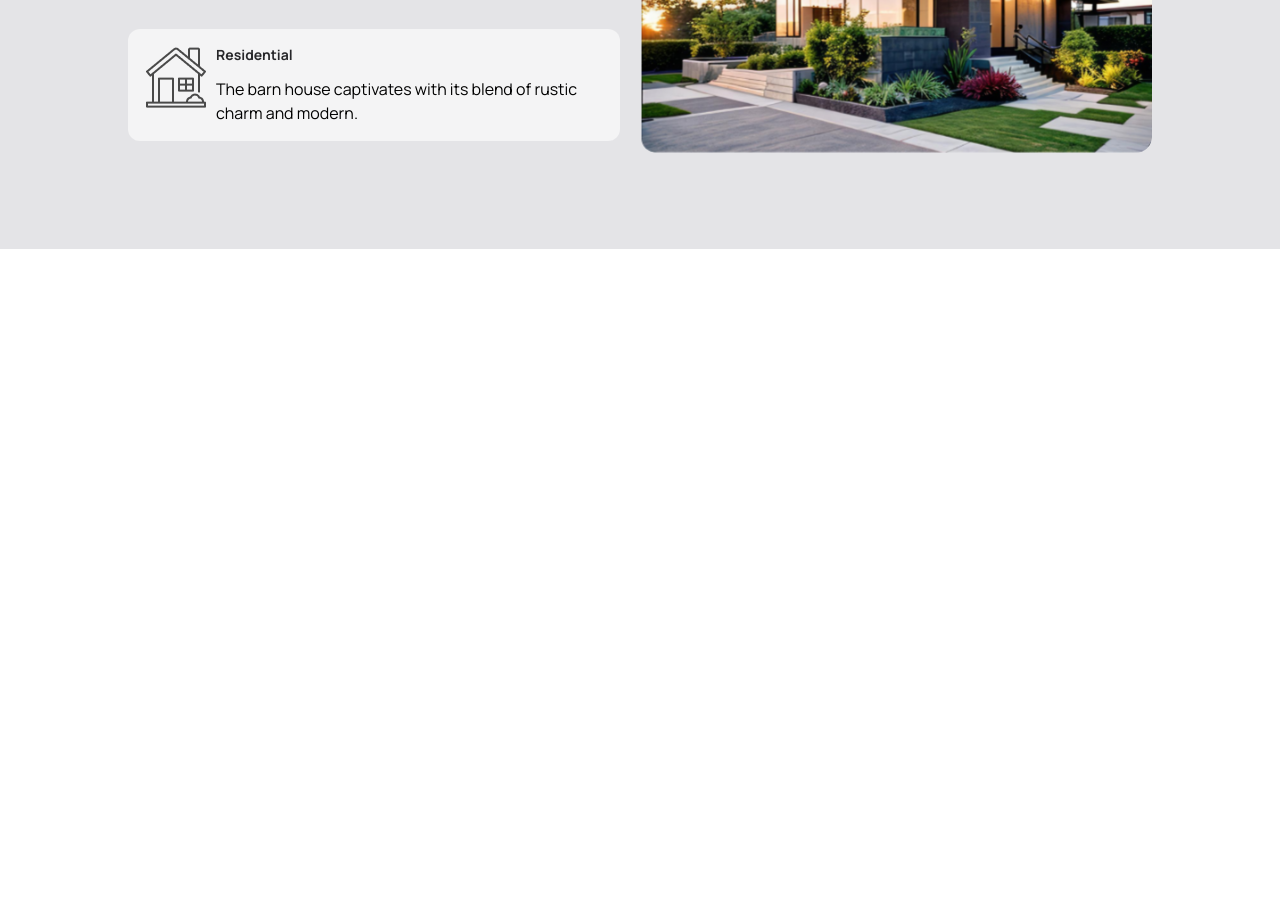
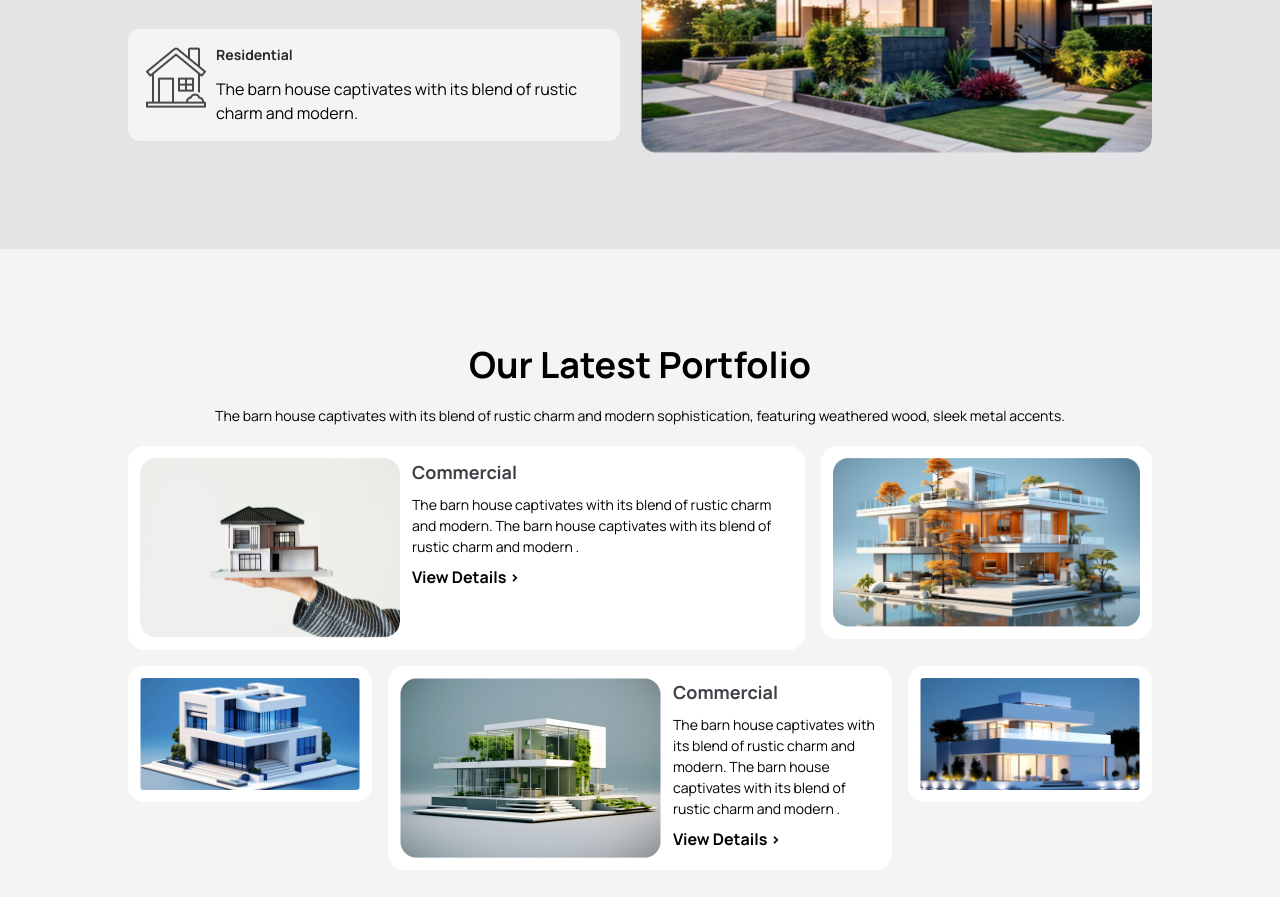
Before and after one commit to farad-alam/building-design, a website: page index.html in a window 1280 px wide. Shown: the part 1301-2198 px from the top of the page. Before the commit the page ends 1550 px from the top, so only its background shows below. Drawn offline with Linux system fonts and the light colour scheme.

Commit message:
protfolio added but not responsive

```diff
--- a/index.html
+++ b/index.html
@@ -155,10 +155,14 @@
     </header>
     <main>
       <section id="about-us" class="bg-zinc-200">
-        <img class=" hidden lg:block absolute bottom-[-240px] left-16" src="./assets/Vector.png" alt="">
+        <img
+          class="hidden lg:block absolute bottom-[-240px] left-16"
+          src="./assets/Vector.png"
+          alt=""
+        />
         <div
           id="about-context"
-          class="w-11/12  lg:w-4/5 mx-auto py-9 md:py-16 lg:py-24 grid grid-cols-1 md:grid-cols-2 md:grid-rows-auto lg:grid-rows-auto gap-5 items-start"
+          class="w-11/12 lg:w-4/5 mx-auto py-9 md:py-16 lg:py-24 grid grid-cols-1 md:grid-cols-2 md:grid-rows-auto lg:grid-rows-auto gap-5 items-start"
         >
           <div
             id="about-intro"
@@ -181,7 +185,9 @@
               </svg>
               <p>About Us</p>
             </div>
-            <h1 class="text-xl md:text-2xl lg:text-3xl font-bold text-center lg:text-start">
+            <h1
+              class="text-xl md:text-2xl lg:text-3xl font-bold text-center lg:text-start"
+            >
               We design thoughtful, liveable spaces
             </h1>
             <p class="text-center lg:text-start">
@@ -224,6 +230,83 @@
           />
         </div>
       </section>
+      <section id="portfolio" class="bg-zinc-100">
+        <div
+          id="portfolio-context"
+          class="py-10 md:py-14 lg:py-24 w-11/12 lg:w-4/5 mx-auto text-center"
+        >
+          <h1 class="text-xl md:text-3xl lg:text-4xl font-bold pb-5">
+            Our Latest Portfolio
+          </h1>
+          <p class="w-11/12 mx-auto text-[14px]">
+            The barn house captivates with its blend of rustic charm and modern
+            sophistication, featuring weathered wood, sleek metal accents.
+          </p>
+
+          <section
+            id="grid-portfolio"
+            class="py-5 grid grid-cols-1 md:grid-cols-12 lg:grid-rows-2 items-start gap-4"
+          >
+            <div
+              class="p-commercial md:col-span-12 lg:col-span-8 flex flex-col md:flex-row gap-3 bg-white p-3 rounded-2xl w-full"
+            >
+              <img class="" src="./assets/img1.png" alt="" />
+              <div id="p-com-context" class="flex flex-col gap-2 items-start">
+                <h3 class="text-lg font-bold text-zinc-700">Commercial</h3>
+                <p class="text-start text-[14px]">
+                  The barn house captivates with its blend of rustic charm and
+                  modern. The barn house captivates with its blend of rustic
+                  charm and modern .
+                </p>
+                <p class="font-bold">View Details ></p>
+              </div>
+            </div>
+            <div id="p-just-img" class="md:col-span-6 lg:col-span-4">
+              <img
+                class="bg-white p-3 rounded-2xl w-full"
+                src="assets/img2.png"
+                alt=""
+              />
+            </div>
+            <div id="p-just-img" class="md:col-span-6 lg:col-span-3 md:h-4/6">
+              <img
+                class="bg-white p-3 rounded-2xl w-full h-full object-cover"
+                src="assets/img3.png"
+                alt=""
+              />
+            </div>
+            <div
+              id="p-just-img"
+              class="flex md:col-span-12 lg:col-span-6 flex-col md:flex-row gap-3 bg-white p-3 rounded-2xl w-full"
+            >
+              <img class="" src="assets/img4.png" alt="" />
+              <div id="p-com-context" class="flex flex-col gap-2 items-start">
+                <h3 class="text-lg font-bold text-zinc-700">Commercial</h3>
+                <p class="text-start text-[14px]">
+                  The barn house captivates with its blend of rustic charm and
+                  modern. The barn house captivates with its blend of rustic
+                  charm and modern .
+                </p>
+                <p class="font-bold">View Details ></p>
+              </div>
+            </div>
+            <div id="p-just-img" class="md:col-span-6 lg:col-span-3 md:h-4/6">
+              <img
+                class="bg-white p-3 rounded-2xl w-full h-full object-cover"
+                src="assets/img5.png"
+                alt=""
+              />
+            </div>
+            <div id="p-just-img" class="lg:hidden md:col-span-6 md:h-4/6">
+              <img
+                class="bg-white p-3 rounded-2xl w-full h-full object-cover"
+                src="assets/img3.png"
+                alt=""
+              />
+            </div>
+          </section>
+        </div>
+      </section>
     </main>
   </body>
 </html>
```
Also changed, not shown: src/output.css.
